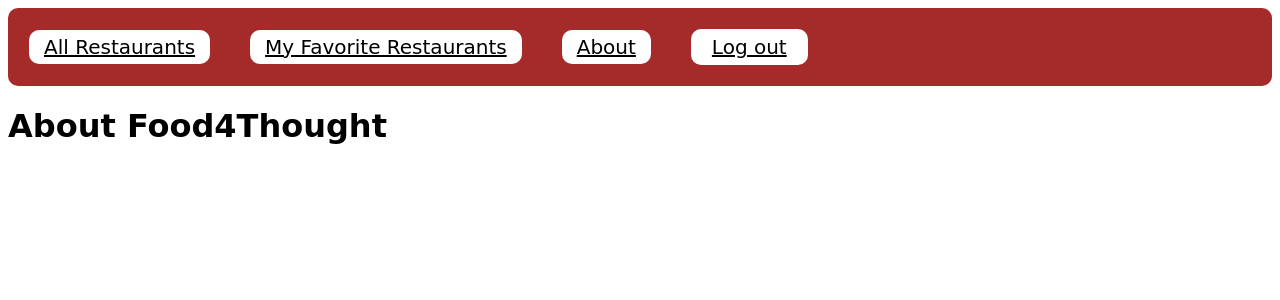
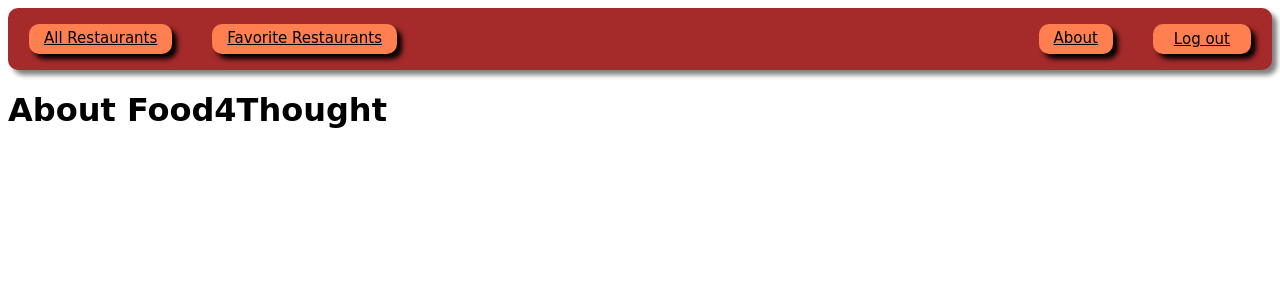
Before and after one commit to amomack123/Food4Thought, a Django app: page /about/ in a window 1280 px wide. Shown: the top 300 px of the page. Run offline with Django 5.2, Linux system fonts and the light colour scheme; the visitor is signed in with stand-in values (Sample User, id 1); some web fonts are replaced.

Commit message:
Added stlying for base nav and login page.

```diff
--- a/main_app/static/css/base.css
+++ b/main_app/static/css/base.css
@@ -9,10 +9,13 @@ body {
 }
 
 nav {
-    font-size: 20px;
+    display: flex;
+    justify-content: space-between;
+    font-size: 15px;
     padding: 1px 1px 1px 1px;
     background-color: brown;
     border-radius: 10px;
+    box-shadow: 5px 5px 5px gray;
 }
 
 a {
@@ -25,9 +28,8 @@ a:visited {
 }
 
 nav ul {
+    width: 40%;
     display: flex;
-    align-items: center;
-    justify-content: flex-start;
     flex-wrap: wrap;
     list-style-type: none;
     padding: 0;
@@ -39,16 +41,44 @@ nav li {
     border-radius: 10px;
     background-color: white;
     text-decoration: underline;
+    box-shadow: 5px 5px 5px black;
+    background-color: coral;
 }
 
 button {
     font-family: "Playpen Sans", cursive;
-    font-size: 20px;
+    font-size: 15px;
     background-color: white;
     border: none;
     text-decoration: underline;
+    background-color: coral;
+}
+
+ul.right {
+    justify-content: end;
+    text-align: center;
+}
+
+ul.left {
+    justify-content: start;
+    text-align: center;
 }
 
 button:hover {
     cursor: pointer;
 }
+
+@media (max-width: 600px) {
+    nav {
+      font-size: 10px;
+    }
+
+    /* nav li {
+        padding: 5px 10px 5px 10px;
+        margin: 0 10px 0 10px;
+    } */
+
+    button {
+        font-size: 10px;
+    }
+  }
--- a/main_app/templates/base.html
+++ b/main_app/templates/base.html
@@ -13,22 +13,29 @@
     <body>
         <header>
           <nav>
-            <ul>
               {% if user.is_authenticated %}
+              <ul class="left">
                 <li><a href="{% url 'restaurant-index' %}">All Restaurants</a></li>
-                <li><a href="{% url 'favorites-list' %}">My Favorite Restaurants</a></li>
+                <li><a href="{% url 'favorites-list' %}">Favorite Restaurants</a></li>
+              </ul>
+              <ul class="right">
                 <li><a href="{% url 'about' %}">About</a></li>
-                <li>
+                <li class="logout">
                     <form id="logout-form" method="post" action="{% url 'logout' %}">
                       {% csrf_token %}
                       <button type="submit">Log out</button>
                     </form>
                 </li>
+            </ul>
               {% else %}
+            <ul class="left">
                 <li><a href="{% url 'restaurant-index' %}">All Restaurants</a></li>
                 <li><a href="{% url 'about' %}">About</a></li>
+            </ul>
+            <ul class="right">
                 <li><a href="{% url 'home' %}">Login</a></li>
                 <li><a href="{% url 'signup' %}">Sign Up</a></li>
+            </ul>
               {% endif %}
             </ul>
           </nav>
```
